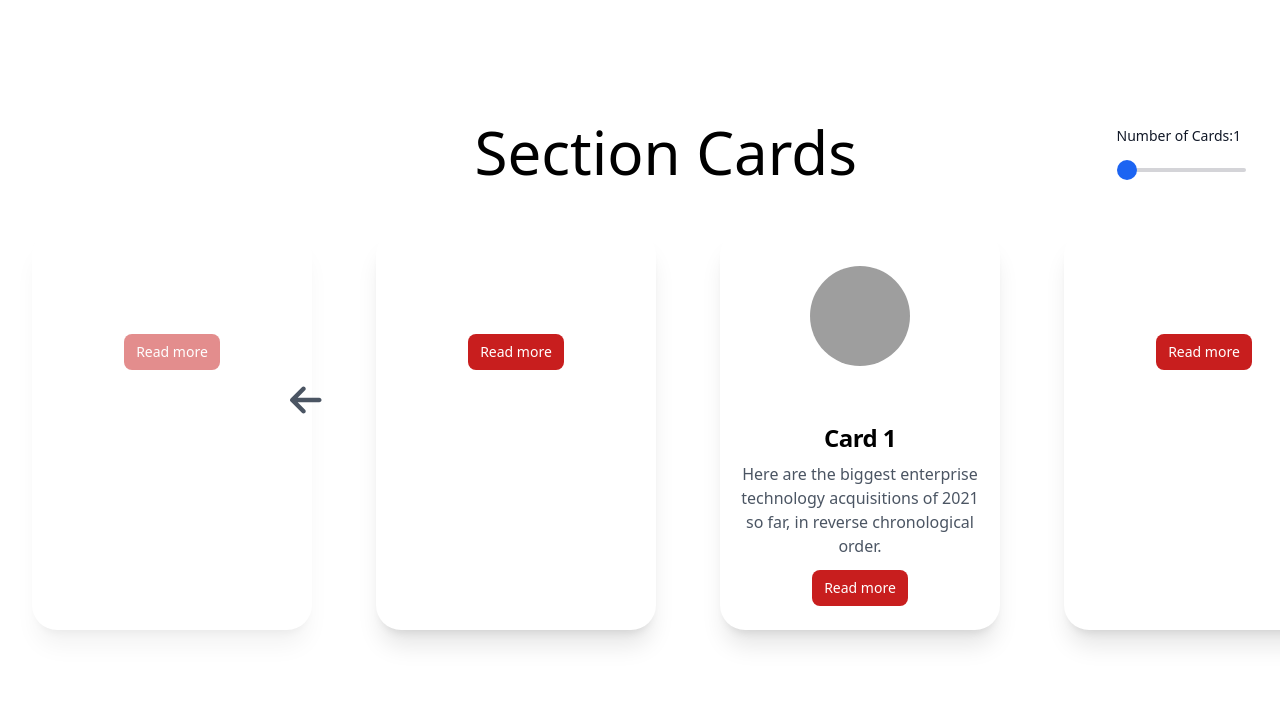
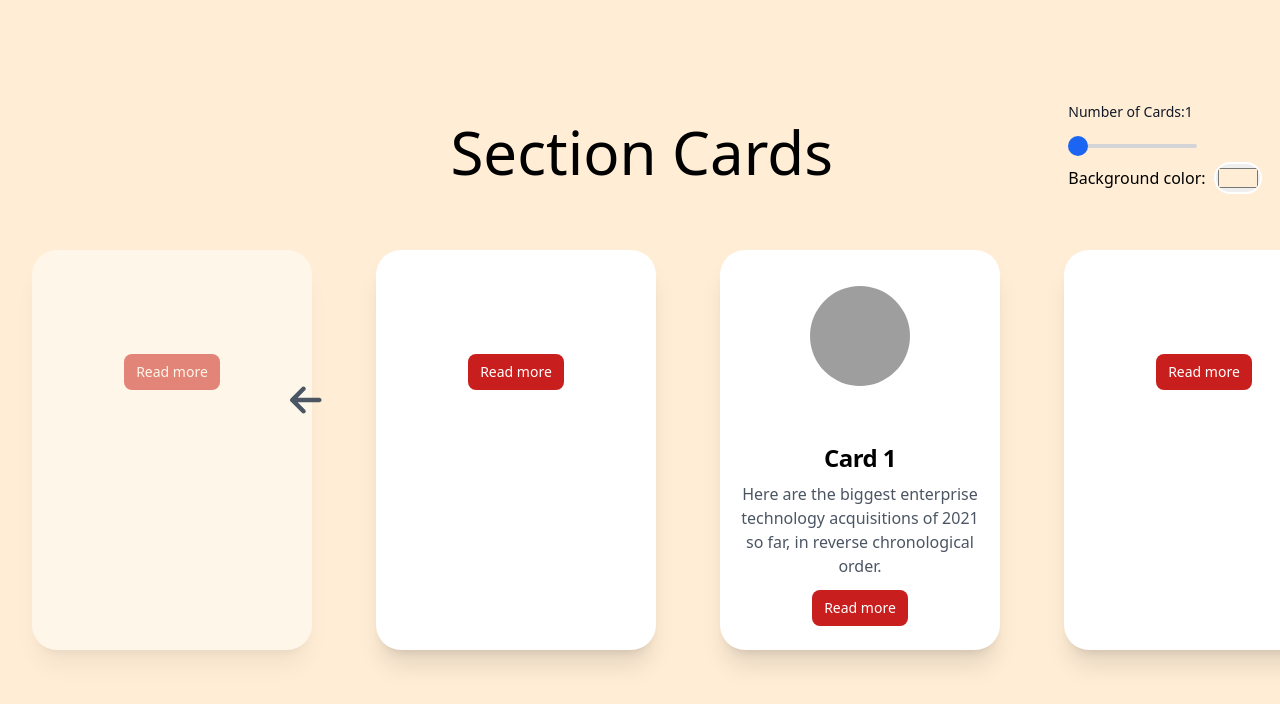
Before and after one commit to LauraMargherita25/card-slider_react, a React (Create React App) app: page / in a window 1280 px wide. Shown: the top 704 px of the page. Built offline with nearby package versions, Linux system fonts and the light colour scheme; grey boxes are pictures that could not be loaded.

Commit message:
Add change bakground-color function

```diff
--- a/src/App2.js
+++ b/src/App2.js
@@ -3,11 +3,21 @@ import SliderComponent from "./SliderComponent";
 
 
 class App extends Component {
+    state = {
+        backgroundColor: "#ffedd5"
+    }
+
+    handleNewBackgroundColor = (newColor) => {
+        this.setState({
+            backgroundColor: newColor
+        })
+    }
+
     render() {
         return(
-            <div className="w-full min-w-fit h-screen flex justify-center items-center">
+            <div className="w-full min-w-fit h-screen flex justify-center items-center" style={{ backgroundColor: this.state.backgroundColor}}>
 
-                <SliderComponent />
+                <SliderComponent handleNewBackgroundColor={this.handleNewBackgroundColor}/>
 
             </div>
         )
--- a/src/SliderComponent.js
+++ b/src/SliderComponent.js
@@ -24,14 +24,29 @@ const SliderCommandPalette = (props) => {
         props.addCard(newCards)
     }
 
+    const initialColor = "#ffedd5"
+    let backgroundColor = initialColor
+    const changeBackgroundColor = (event) => {
+        backgroundColor = event.target.value
+        props.handleNewBackgroundColor(backgroundColor)
+        console.log(backgroundColor, event.target)
+    }
+
     return (
         <nav className="w-3/4 mx-auto mb-12 flex justify-evenly items-center">
             <h1 className="text-6xl">Section Cards</h1>
 
-            <div className="w-1/8">
-                <label htmlFor="small-range" className="mb-2 text-sm font-medium text-gray-900 block">Number of Cards:{rangeValue}</label>
-                <input id="small-range" type="range" defaultValue={rangeValue} min="1" max="10" className="h-1 border-none rounded-lg text-black bg-zinc-300 appearance-none cursor-pointer" onChange={handleChange}/>
-            </div>
+            <form>
+                <div className="w-1/8">
+                    <label htmlFor="small-range" className="mb-2 text-sm font-medium text-gray-900 block">Number of Cards:{rangeValue}</label>
+                    <input id="small-range" type="range" defaultValue={rangeValue} min="1" max="10" className="h-1 border-none rounded-lg text-black bg-zinc-300 appearance-none cursor-pointer" onChange={handleChange}/>
+                </div>
+
+                <div className="flex items-center">
+                    <label htmlFor="color">Background color: </label>
+                    <input type="color" id="color" name="color" defaultValue={backgroundColor} className="w-12 h-8 m-2 border-2 border-solid border-white rounded-full cursor-pointer" onChange={changeBackgroundColor}/>
+                </div>
+            </form>
         </nav>
     )
 };
@@ -140,11 +155,12 @@ class SliderComponent extends Component{
     }
 
     render() {
+        const { handleNewBackgroundColor } = this.props
         const { cardsData,arrMinSize,arrMaxSize } = this.state;
 
         return (
             <div className="relative">
-                <SliderCommandPalette addCard={this.addCard}/>
+                <SliderCommandPalette addCard={this.addCard} handleNewBackgroundColor={handleNewBackgroundColor}/>
                 <SliderSection cardsData={cardsData} arrMinSize={arrMinSize} arrMaxSize={arrMaxSize} />
                 <SliderNavigationController prev={this.prev} next={this.next} arrMinSize={arrMinSize} arrMaxSize={arrMaxSize} getArrayLimit={this.getArrayLimit} />
                 {/* <SliderPaginationController getArrayLimit={this.getArrayLimit} /> */}
```
